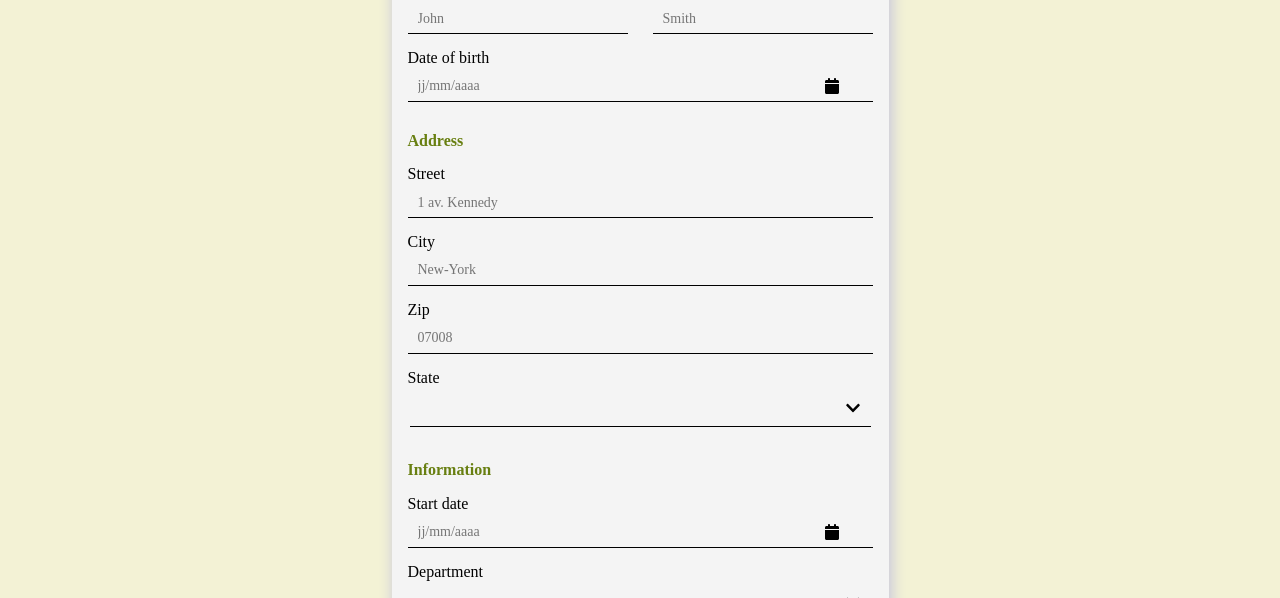
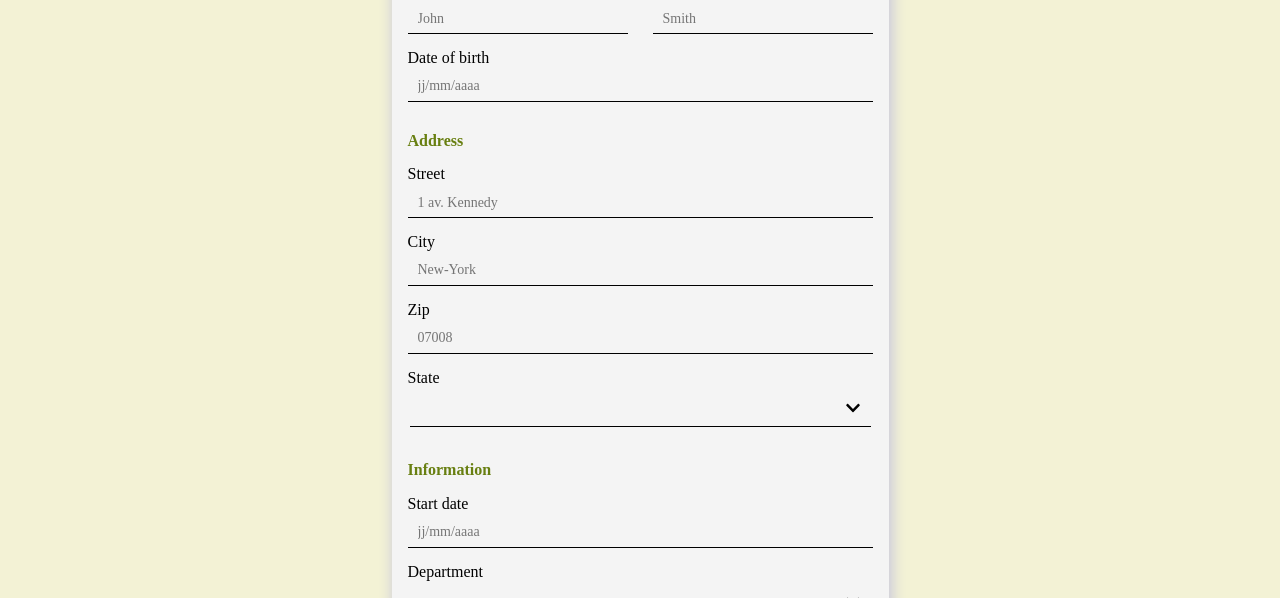
Before and after one commit to CaroleGrllt/ROLLAND_GRELLETY_Carole_14_wealthhealth_082025, a React (Vite) app in the folder frontend/: page /new-employee in a window 1280 px wide. Shown: the part 312-910 px from the top of the page. Built offline with nearby package versions, Linux system fonts and the light colour scheme.

Commit message:
Modification datepicker

```diff
--- a/frontend/package.json
+++ b/frontend/package.json
@@ -23,9 +23,10 @@
     "datatables.net-react": "^1.0.1",
     "datatables.net-responsive": "^3.0.5",
     "datatables.net-responsive-dt": "^3.0.5",
+    "date-fns": "^4.1.0",
     "prop-types": "^15.8.1",
     "react": "^19.1.0",
-    "react-datepicker": "^8.4.0",
+    "react-day-picker": "^9.9.0",
     "react-dom": "^19.1.0",
     "react-icons": "^5.5.0",
     "react-redux": "^9.2.0",
--- a/frontend/src/assets/sass/components/_datepicker.scss
+++ b/frontend/src/assets/sass/components/_datepicker.scss
@@ -1,46 +1,25 @@
 @use '../utils/variables' as v;
 @use '../utils/mixins';
 
-.react-datepicker__input-container  {
-    display: flex;
-    align-items: center;
-    position: relative;
+.datepicker {
+    background-color: v.$offwith;
+    padding: 15px;
 
-    .react-datepicker__calendar-icon  {
-        order: 1;
-        position: absolute;
-        right: 25px;
-        pointer-events: none;
-    }
+    button {
+        box-shadow: none !important;
+        border: none !important;
 
-    .react-datepicker__close-icon {
-        border-radius: 0;
-        box-shadow: none;
+        .rdp-chevron {
+            fill: v.$darkgreen;
+        }
 
         &:hover {
-            background-color: transparent;
-        }
-
-        &::after {
-            background-color: v.$green;
-
+            background-color: v.$lightgreen;
 
         }
     }
 
-
-    label {
-        margin-bottom: 3px;
-    }
-
-
-    input {
-        width: 100%;
-        padding: 6px 10px;
-        background-color: transparent !important;
-        border-top: none;
-        border-left: none;
-        border-right: none;
-        border-bottom: 1px solid;
+    .rdp-today {
+        color: v.$darkgreen !important;
     }
 }
--- a/frontend/src/assets/sass/components/_form.scss
+++ b/frontend/src/assets/sass/components/_form.scss
@@ -91,4 +91,9 @@ form {
       }
     }
   }
+
+  .error-message {
+    text-align: center;
+    color: v.$red;
+  }
 }
--- a/frontend/src/assets/sass/utils/_variables.scss
+++ b/frontend/src/assets/sass/utils/_variables.scss
@@ -4,6 +4,7 @@
 
 $black: #000;
 $white: #fff;
+$red: #ca0f0f;
 $green: #687f11;
 $lightyellow: #f3f2d5;
 $offwith: #f4f4f4;
--- /dev/null
+++ b/frontend/src/components/DatePicker.jsx
@@ -0,0 +1,70 @@
+import { useState, useEffect } from "react";
+
+// PACKAGE NPMJS -  datepicker (Select and Modal in another file)
+
+import { Input, Popover, PopoverHandler, PopoverContent } from "@material-tailwind/react";
+import { format, parse, isValid } from "date-fns";
+import { DayPicker } from "react-day-picker";
+import "react-day-picker/dist/style.css";
+
+
+export default function DatePicker({value,onChange}) {
+    const [open, setOpen] = useState(false);
+    const [inputValue, setInputValue] = useState(value ? format(value, "dd/MM/yyyy") : "")
+
+
+    // Sync affichage quand la valeur externe change
+    useEffect(() => {
+        setInputValue(value ? format(value, "dd/MM/yyyy") : "")
+    }, [value]);
+
+
+    const handleInputChange = (e) => {
+        setInputValue(e.target.value)
+    };
+
+
+    const commitParsedInput = () => {
+        const trimmed = inputValue.trim()
+        if (!trimmed) {
+            onChange(null)
+            return
+        }
+
+
+        const parsed = parse(trimmed, "dd/MM/yyyy", new Date())
+        if (!isValid(parsed)) {
+            return
+        }
+
+        onChange(parsed)
+    };
+
+    return (
+
+        <Popover open={open} handler={setOpen} placement="bottom-start">
+            <PopoverHandler>
+                <Input
+                value={inputValue}
+                placeholder="jj/mm/aaaa"
+                onClick={() => setOpen(true)}
+                onChange={handleInputChange}
+                onBlur={commitParsedInput}
+                />
+            </PopoverHandler>
+            <PopoverContent>
+                <DayPicker
+                className="datepicker"
+                mode="single"
+                selected={value ?? undefined}
+                onSelect={(date) => {
+                if (date) {
+                onChange(date);
+                setOpen(false);
+                }
+                }}
+                />
+            </PopoverContent>
+        </Popover>
+    )
+}
--- a/frontend/src/components/Form.jsx
+++ b/frontend/src/components/Form.jsx
@@ -10,10 +10,9 @@ import { addEmployee } from "../redux/actions/employee.action";
 
 // COMPONENTS
 import Button from "./Button";
+import DatePicker from "./DatePicker";
 
-// PACKAGES NPMJS
-import DatePicker from "react-datepicker";
-import "react-datepicker/dist/react-datepicker.css";
+// PACKAGES NPMJS - Select and Modal (datepicker in another file)
 import { Select, Option } from "@material-tailwind/react";
 import { Modal } from '@carole-rg/hr-modal-react';
 import '@carole-rg/hr-modal-react/styles.css';
@@ -30,12 +29,12 @@ export default function Form() {
   // Valeurs initiales
     const [firstName, setFirstName] = useState("");
     const [lastName, setLastName] = useState("");
-    const [birthDate, setBirthDate] = useState(null);
+    const [birthDate, setBirthDate] = useState();
     const [street, setStreet] = useState("");
     const [city, setCity] = useState("");
     const [zip, setZip] = useState("");
     const [selectedState, setSelectedState] = useState("");
-    const [startDate, setStartDate] = useState(null);
+    const [startDate, setStartDate] = useState();
     const [selectedDepartment, setSelectedDepartment] = useState("");
     const [errorMessage, setErrorMessage] = useState("");
 
@@ -95,7 +94,7 @@ export default function Form() {
             return
         }
 
-          // Âge : startDate au moins 15 ans après birthDate
+        // Âge : startDate au moins 15 ans après birthDate
         const birthPlus15 = new Date(birthDate)
         birthPlus15.setFullYear(birthPlus15.getFullYear() + 15)
         if (startDate < birthPlus15) {
@@ -162,16 +161,8 @@ export default function Form() {
                     <div className="date-of-birth-container">
                         <label htmlFor="birth">Date of birth</label>
                         <DatePicker
-                        id="birth"
-                        className="datepicker-birth"
-                        showIcon
-                        dateFormat="dd/MM/yyyy"
-                        placeholderText="jj/mm/aaaa"
-                        maxDate={new Date()}
-                        minDate={new Date("1900-01-01")}
-                        selected={birthDate}
-                        onChange={(date) => setBirthDate(date)}
-                        isClearable
+                            value={birthDate}
+                            onChange={setBirthDate}
                         />
                     </div>
                     </div>
@@ -233,23 +224,14 @@ export default function Form() {
                     </div>
                     </div>
                 </section>
-
                 <section>
                     <p>Information</p>
                     <div className="container information-inputs-container">
                     <div className="content start-content">
                         <label htmlFor="startDate">Start date</label>
                         <DatePicker
-                        id="startDate"
-                        className="datepicker-startDate"
-                        showIcon
-                        dateFormat="dd/MM/yyyy"
-                        placeholderText="jj/mm/aaaa"
-                        maxDate={new Date()}
-                        minDate={new Date("1900-01-01")}
-                        selected={startDate}
-                        onChange={(date) => setStartDate(date)}
-                        isClearable
+                            value={startDate}
+                            onChange={setStartDate}
                         />
                     </div>
                     <div className="content department-content">
@@ -282,5 +264,5 @@ export default function Form() {
                 closeBtn="Back to form"
             />
         </>
-    );
+    )
 }
```
Also changed, not shown: 1 other file (tests, documents, lock files or other folders).
